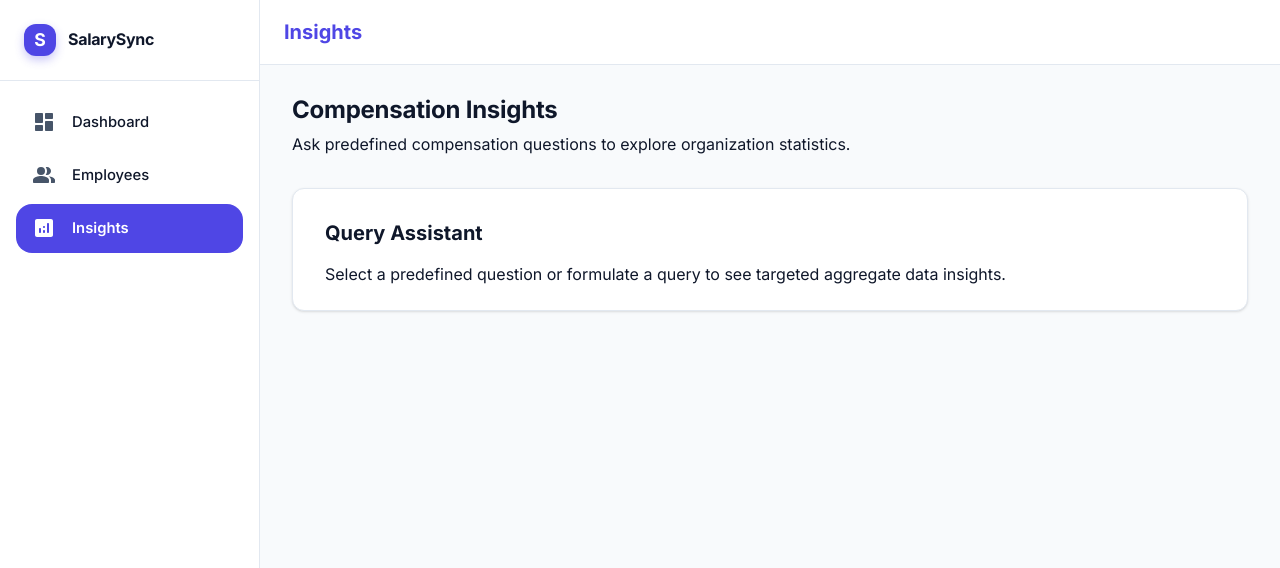
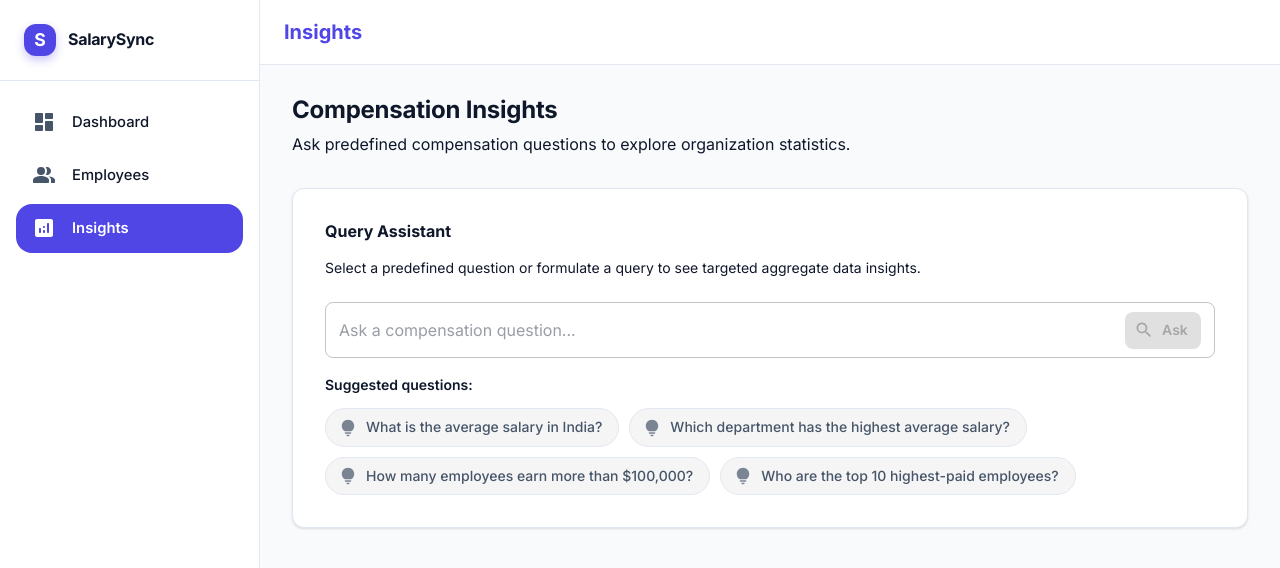
Before and after one commit to salary-mgmt-system/salary-mgmt-fe, a React (Vite) app: page /insights in a window 1280 px wide. Shown: the top 568 px of the page. Built offline with nearby package versions, Linux system fonts and the light colour scheme; no server answers.

Commit message:
feat: Implement insight page with few model questions

```diff
--- a/src/api/api.ts
+++ b/src/api/api.ts
@@ -172,3 +172,15 @@ export async function fetchSalaryDistribution(): Promise<DistributionAnalytics[]
   }
   return res.json() as Promise<DistributionAnalytics[]>;
 }
+
+export async function queryInsights(question: string): Promise<{ answer: string }> {
+  const res = await fetch(`${API_BASE_URL}/insights/query`, {
+    method: 'POST',
+    headers: { 'Content-Type': 'application/json' },
+    body: JSON.stringify({ question }),
+  });
+  if (!res.ok) {
+    throw new Error(`Failed to query insights: ${res.statusText}`);
+  }
+  return res.json() as Promise<{ answer: string }>;
+}
--- a/src/pages/Insights.styles.ts
+++ b/src/pages/Insights.styles.ts
@@ -2,6 +2,7 @@ import styled from 'styled-components';
 import Box from '@mui/material/Box';
 import Typography from '@mui/material/Typography';
 import CardContent from '@mui/material/CardContent';
+import Button from '@mui/material/Button';
 import theme from '../theme/theme';
 
 export const PageHeader = styled(Box)`
@@ -28,3 +29,67 @@ export const CardTitle = styled(Typography)`
     font-weight: 700;
   }
 `;
+
+export const FormContainer = styled(Box)`
+  margin-top: 24px;
+  display: flex;
+  flex-direction: column;
+  gap: 16px;
+`;
+
+export const SuggestionsTitle = styled(Typography)`
+  && {
+    font-weight: 600;
+    margin-bottom: 12px;
+    margin-top: 16px;
+  }
+`;
+
+export const SuggestionsBox = styled(Box)`
+  display: flex;
+  flex-wrap: wrap;
+  gap: 10px;
+  margin-bottom: 8px;
+`;
+
+export const SuggestionChip = styled(Button)`
+  && {
+    border-radius: 20px;
+    text-transform: none;
+    font-weight: 500;
+    padding: 6px 16px;
+    background-color: ${theme.palette.action.hover};
+    color: ${theme.palette.text.secondary};
+    border: 1px solid ${theme.palette.divider};
+    text-align: left;
+    justify-content: flex-start;
+    &:hover {
+      background-color: ${theme.palette.action.selected};
+      border-color: ${theme.palette.text.secondary};
+    }
+  }
+`;
+
+export const ResultBox = styled(Box)`
+  margin-top: 32px;
+  padding: 24px;
+  border-radius: 12px;
+  background-color: ${theme.palette.background.paper};
+  border: 1px solid ${theme.palette.divider};
+  box-shadow: 0 4px 12px rgba(0, 0, 0, 0.03);
+`;
+
+export const AnswerText = styled(Typography)`
+  && {
+    white-space: pre-wrap;
+    line-height: 1.7;
+    color: ${theme.palette.text.primary};
+  }
+`;
+
+export const LoaderContainer = styled(Box)`
+  display: flex;
+  justify-content: center;
+  align-items: center;
+  padding: 40px;
+`;
--- a/src/pages/Insights.tsx
+++ b/src/pages/Insights.tsx
@@ -1,18 +1,58 @@
-import type { FC } from 'react';
+import { useState } from 'react';
+import type { FC, FormEvent } from 'react';
+import { useMutation } from '@tanstack/react-query';
 import Box from '@mui/material/Box';
 import Typography from '@mui/material/Typography';
 import Card from '@mui/material/Card';
+import TextField from '@mui/material/TextField';
+import Button from '@mui/material/Button';
+import CircularProgress from '@mui/material/CircularProgress';
+import Alert from '@mui/material/Alert';
+import SearchRoundedIcon from '@mui/icons-material/SearchRounded';
+import LightbulbRoundedIcon from '@mui/icons-material/LightbulbRounded';
 
+import { queryInsights } from '../api/api';
 import {
   PageHeader,
   PageTitle,
   InsightsCardContent,
   CardTitle,
+  FormContainer,
+  SuggestionsTitle,
+  SuggestionsBox,
+  SuggestionChip,
+  ResultBox,
+  AnswerText,
+  LoaderContainer,
 } from './Insights.styles';
 
+const SAMPLE_QUESTIONS = [
+  'What is the average salary in India?',
+  'Which department has the highest average salary?',
+  'How many employees earn more than $100,000?',
+  'Who are the top 10 highest-paid employees?',
+];
+
 const Insights: FC = () => {
+  const [question, setQuestion] = useState('');
+
+  const mutation = useMutation({
+    mutationFn: (q: string) => queryInsights(q),
+  });
+
+  const handleSubmit = (e: FormEvent) => {
+    e.preventDefault();
+    if (!question.trim()) return;
+    mutation.mutate(question);
+  };
+
+  const handleSuggestionClick = (q: string) => {
+    setQuestion(q);
+    mutation.mutate(q);
+  };
+
   return (
-    <Box>
+    <Box sx={{ pb: 4 }}>
       <PageHeader>
         <PageTitle variant="h3">
           Compensation Insights
@@ -24,14 +64,82 @@ const Insights: FC = () => {
 
       <Card>
         <InsightsCardContent>
-          <CardTitle variant="h4">
+          <CardTitle variant="h5">
             Query Assistant
           </CardTitle>
-          <Typography variant="body1" color="text.secondary">
+          <Typography variant="body2" color="text.secondary">
             Select a predefined question or formulate a query to see targeted aggregate data insights.
           </Typography>
+
+          <form onSubmit={handleSubmit}>
+            <FormContainer>
+              <TextField
+                fullWidth
+                variant="outlined"
+                placeholder="Ask a compensation question..."
+                value={question}
+                onChange={(e) => setQuestion(e.target.value)}
+                slotProps={{
+                  input: {
+                    endAdornment: (
+                      <Button
+                        type="submit"
+                        variant="contained"
+                        disabled={mutation.isPending || !question.trim()}
+                        startIcon={<SearchRoundedIcon />}
+                        sx={{ borderRadius: '8px', ml: 1, textTransform: 'none' }}
+                      >
+                        Ask
+                      </Button>
+                    ),
+                  },
+                }}
+              />
+            </FormContainer>
+          </form>
+
+          <SuggestionsTitle variant="subtitle2" color="text.secondary">
+            Suggested questions:
+          </SuggestionsTitle>
+          <SuggestionsBox>
+            {SAMPLE_QUESTIONS.map((q) => (
+              <SuggestionChip
+                key={q}
+                onClick={() => handleSuggestionClick(q)}
+                startIcon={<LightbulbRoundedIcon fontSize="small" sx={{ opacity: 0.7 }} />}
+              >
+                {q}
+              </SuggestionChip>
+            ))}
+          </SuggestionsBox>
         </InsightsCardContent>
       </Card>
+
+      {/* Query Status & Results */}
+      {mutation.isPending && (
+        <LoaderContainer>
+          <CircularProgress />
+        </LoaderContainer>
+      )}
+
+      {mutation.isError && (
+        <Box sx={{ mt: 3 }}>
+          <Alert severity="error">
+            Failed to fetch compensation insights. Please verify that the question is valid and the backend is running.
+          </Alert>
+        </Box>
+      )}
+
+      {mutation.isSuccess && (
+        <ResultBox>
+          <Typography variant="h6" color="primary" sx={{ fontWeight: 700, mb: 1.5 }}>
+            Answer
+          </Typography>
+          <AnswerText variant="body1">
+            {mutation.data.answer}
+          </AnswerText>
+        </ResultBox>
+      )}
     </Box>
   );
 };
```
Also changed, not shown: 2 other files (tests, documents, lock files or other folders).
